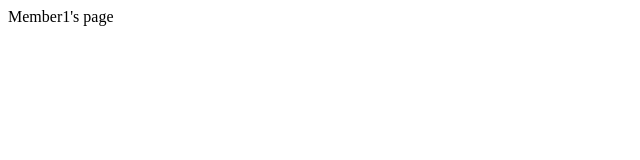
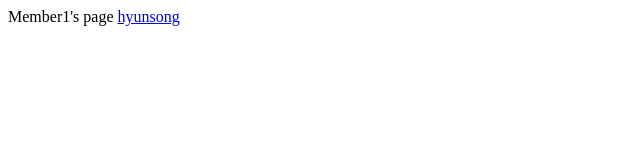
Before and after one commit to rc-01-04/make-page, a plain HTML site: page hyunsong.html in a window 1280 px wide. Shown: the full height of the page, 0-640 px from the left. Drawn offline with Linux system fonts and the light colour scheme.

Commit message:
글자 수정 2차

```diff
--- a/hyunsong.html
+++ b/hyunsong.html
@@ -1,6 +1,6 @@
 <html>
 <head>Member1's page</head>
 <body>
-	<a href='hyunsong.html'hyunsong</a>
+	<a href='hyunsong.html'>hyunsong</a>
 </body>
 </html>
```
